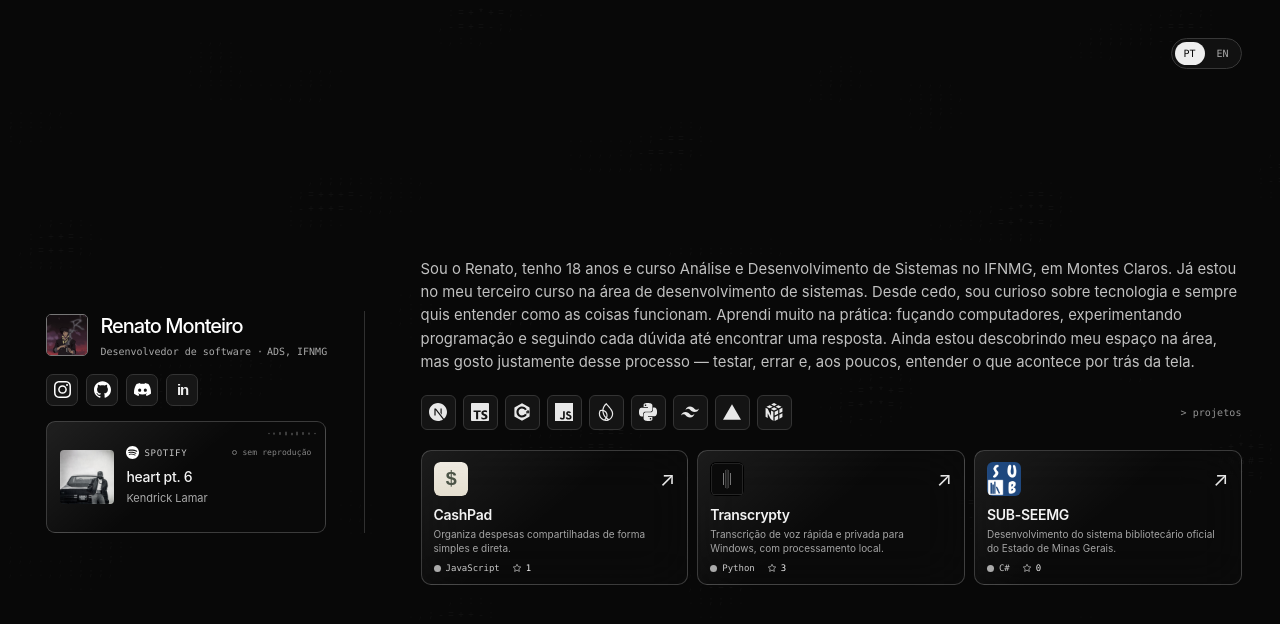
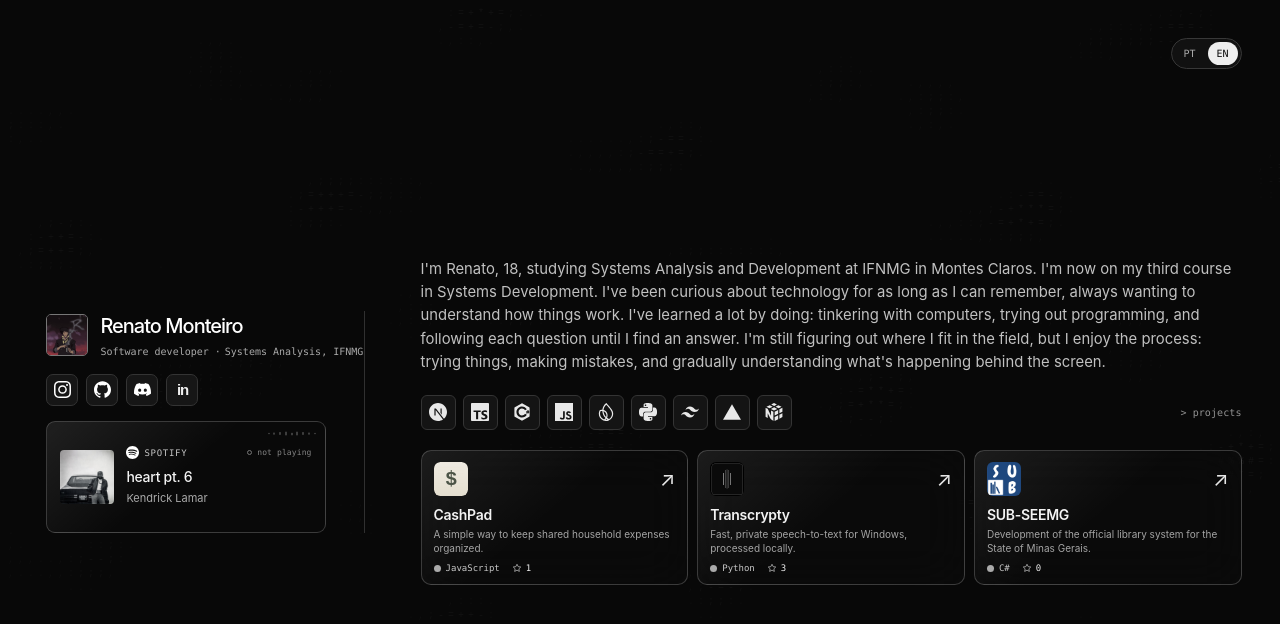
Before and after one commit to renato0x/portfolio, a Next.js app: page / in a window 1280 px wide. Shown: the top 624 px of the page. Built offline with nearby package versions, Linux system fonts and the light colour scheme; no server answers.

Commit message:
feat: prefer English by default

```diff
--- a/src/components/portfolio-client.tsx
+++ b/src/components/portfolio-client.tsx
@@ -43,7 +43,7 @@ type PageCopy = {
   viaDiscord: string;
 };
 
-const languageKey = "renato0x-portfolio-language";
+const languageKey = "renato0x-portfolio-language-v2";
 const starsKeyPrefix = "renato0x-github-stars-";
 const fallbackTrack: Track = {
   title: "heart pt. 6",
@@ -362,7 +362,7 @@ function AsciiField() {
 }
 
 export default function PortfolioClient() {
-  const [language, setLanguage] = useState<Language>("pt");
+  const [language, setLanguage] = useState<Language>("en");
   const [stars, setStars] = useState<Record<ProjectName, number>>({
     CashPad: 1,
     Transcrypty: 3,
@@ -378,7 +378,7 @@ export default function PortfolioClient() {
       if (saved === "en" || saved === "pt") setLanguage(saved);
       window.localStorage.removeItem(`${starsKeyPrefix}DevlStreak`);
     } catch {
-      // The page keeps its Portuguese defaults when browser storage is unavailable.
+      // The page keeps its English default when browser storage is unavailable.
     }
   }, []);
 
```
